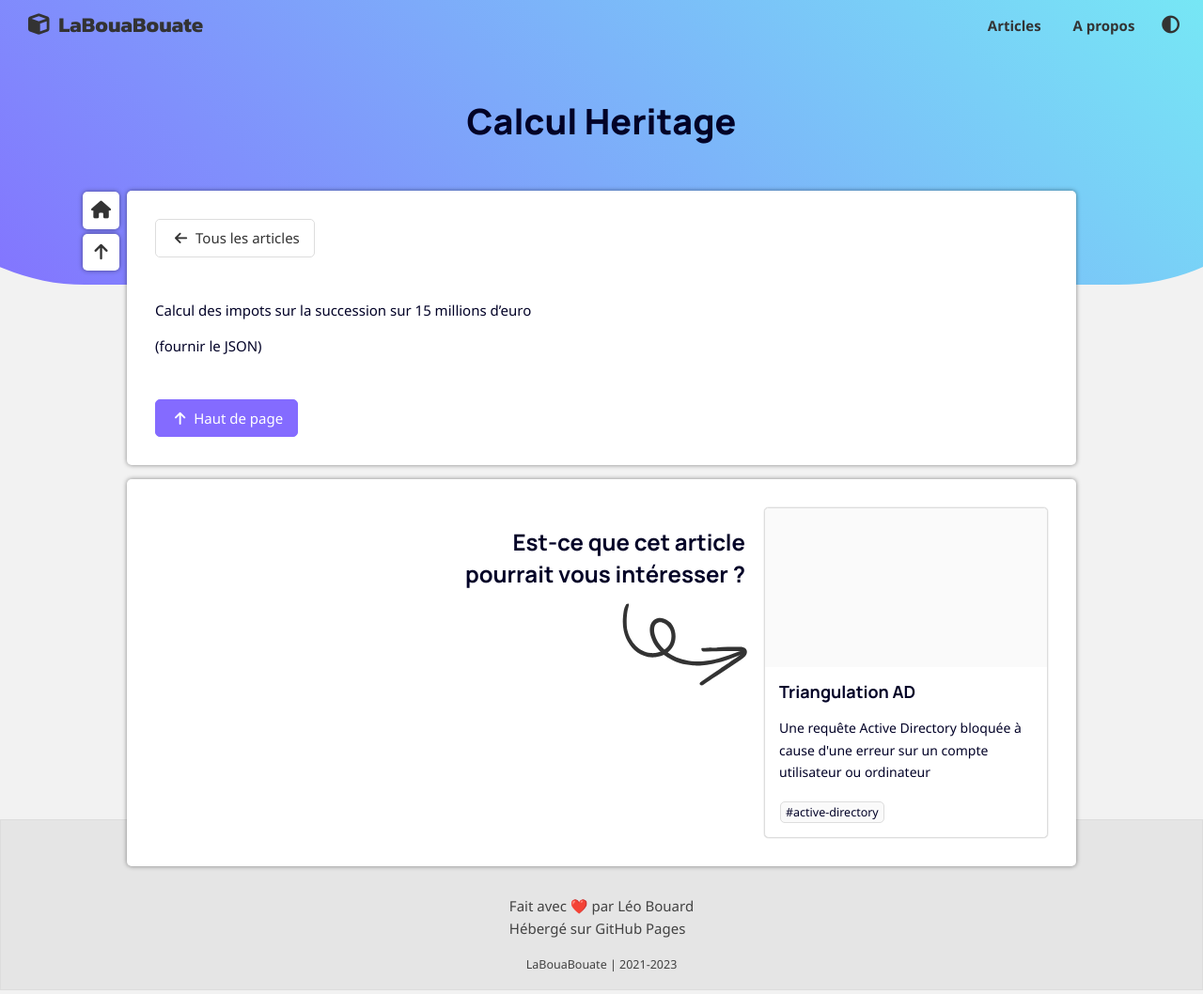
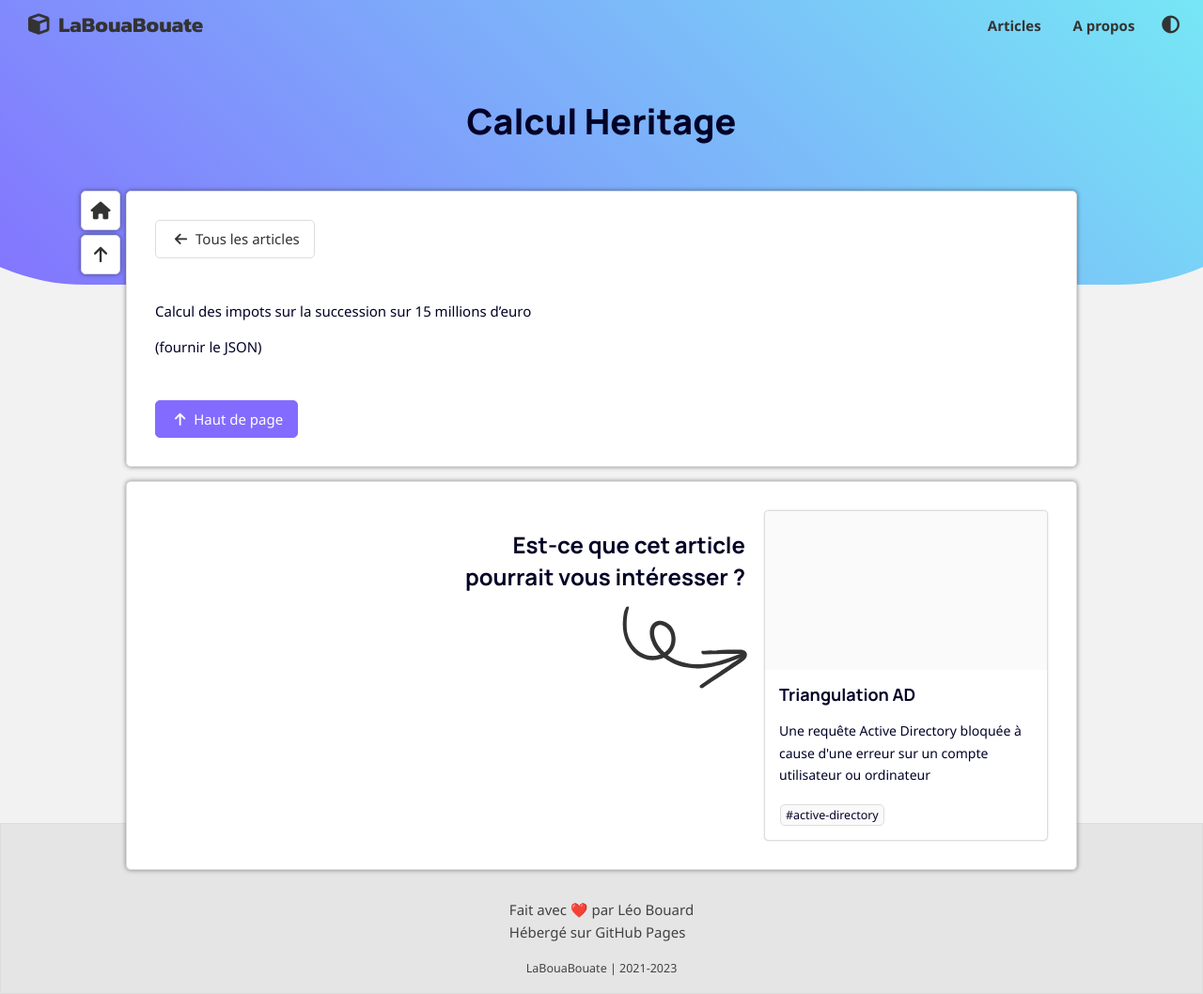
Before and after one commit to leobouard/leobouard.github.io, a Jekyll site: the page built from _posts/2024-01-01-calcul-heritage.md, in a window 1280 px wide. Shown: the whole page at 94% size. Built offline with Jekyll 4.4.1, drawn with Linux system fonts in a browser that asks for light colours; nearby versions of some CDN libraries; some web fonts are replaced; our own code applies the rules of GitHub Pages for plain Markdown files.

Commit message:
Ajout de bordures

```diff
--- a/assets/css/posts.scss
+++ b/assets/css/posts.scss
@@ -223,8 +223,8 @@
 
 .side-buttons {
     position: fixed;
-    margin-left: -5.5em;
-    margin-top: -2.3em;
+    margin-left: -84px;
+    margin-top: -36px;
 }
 
 .side-buttons > a {
@@ -239,6 +239,7 @@
     align-items: center;
     border-radius: var(--borderradius);
     box-shadow: 0px 0px 5px 0px var(--boxshadow);
+    border: var(--border);
 }
 
 .side-buttons > a:hover {
--- a/assets/css/style.scss
+++ b/assets/css/style.scss
@@ -41,14 +41,6 @@
     --primary: #423196;
     --secondary: #331541;
     --accent: #597FC9;
-
-    section {
-        border: var(--border);
-    }
-
-    .side-buttons > a {
-        border: var(--border);
-    }
 
     a.dark-mode {
         display: none;
@@ -201,6 +193,7 @@
         overflow-x: hidden;
         overflow-y: hidden;
         box-shadow: 0px 0px 5px 0px var(--boxshadow);
+        border: var(--border);
     }
 
     a {
```
